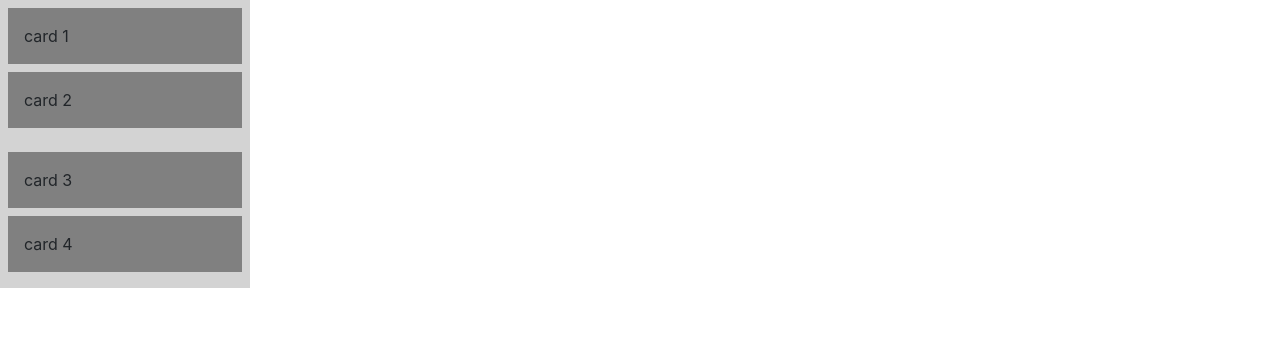
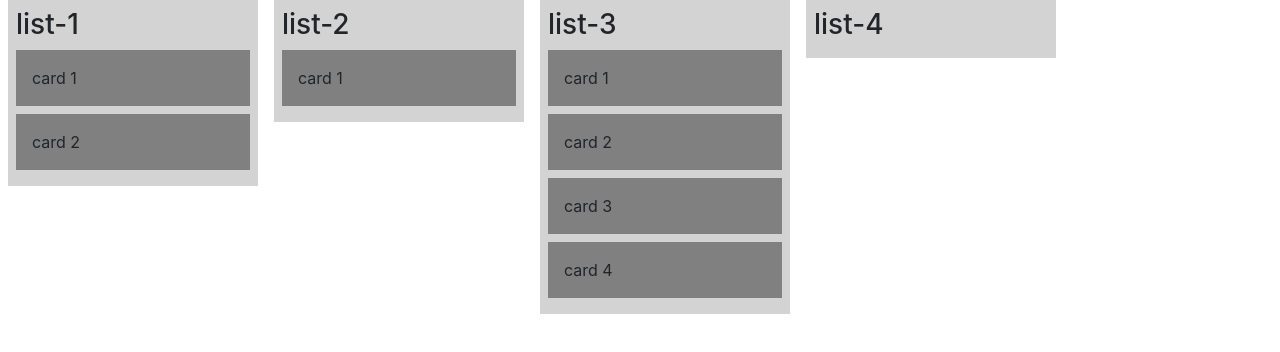
Before and after one commit to czarecoo/bettertrello-front, a React (Create React App) app: page /board/123 in a window 1280 px wide. Shown: the top 352 px of the page. Built offline with nearby package versions, Linux system fonts and the light colour scheme.

Commit message:
Moving inside list works fine

```diff
--- a/src/App.css
+++ b/src/App.css
@@ -2,31 +2,9 @@ ol, ul {
     list-style: none;
     margin: 0;
     padding: 0;
+	display: flex;
 }
 
 li{
-	margin: 0 2% 8px 0;
-	list-style-position: inside;
-    border: 1px solid black;
+	padding: 0 8px;
 }
-
-.list {
-    display: flex;
-    flex-wrap: wrap;
-}
-
-.header{
-	 display: flex;
-  align-items: center;
-  justify-content: center;
-  border-top-left-radius: 8 px;
-  border-top-right-radius: 8 px;
-  background-color: blue;
-  transition: background-color 0.1s ease;
-}
-
-.card{
-	  margin: 8 px;
-  display: flex;
-  flex-direction: column;
-}
--- a/src/components/Board.js
+++ b/src/components/Board.js
@@ -45,6 +45,23 @@ class Board extends Component {
 						id: "list-2",
 						cards: [
 							{
+								id: "card-1",
+								content: "card 1"
+							}
+						]
+					},
+					{
+						id: "list-3",
+						cards: [
+							{
+								id: "card-1",
+								content: "card 1"
+							},
+							{
+								id: "card-2",
+								content: "card 2"
+							},
+							{
 								id: "card-3",
 								content: "card 3"
 							},
@@ -53,6 +70,10 @@ class Board extends Component {
 								content: "card 4"
 							}
 						]
+					},
+					{
+						id: "list-4",
+						cards: []
 					}
 				]
 		};
@@ -82,23 +103,29 @@ class Board extends Component {
 	}
 
 	render() {
-		return (
+		var lists = (
 			this.state.lists.map((list, index) => (
-				< DragDropContext onDragEnd={this.onDragEnd.bind(this)} key={index} >
+				<li key={index}>
+					< DragDropContext onDragEnd={this.onDragEnd.bind(this)}  >
 						<Droppable droppableId={list.id}>
 							{(provided, snapshot) => (
 								<div
 									ref={provided.innerRef}
 									style={getListStyle(snapshot.isDraggingOver)}
 								>
+									<h3>{list.id}</h3>
 									<List cards={list.cards}></List>
 									{provided.placeholder}
 								</div>
 							)}
 						</Droppable>
 					</DragDropContext >
-			)
-			)
+				</li>
+			)));
+		return (
+			<ul>
+				{lists}
+			</ul>
 		)
 	}
 }
--- a/src/components/List.js
+++ b/src/components/List.js
@@ -11,6 +11,9 @@ const getItemStyle = (isDragging, draggableStyle) => ({
 
 class List extends Component {
 	render() {
+		if (this.props.cards === undefined) {
+			return null;
+		}
 		return (
 			this.props.cards.map((item, index) => (
 				<Draggable key={item.id} draggableId={item.id} index={index}>
```
Lines whose indentation alone changed are shown as unchanged.
